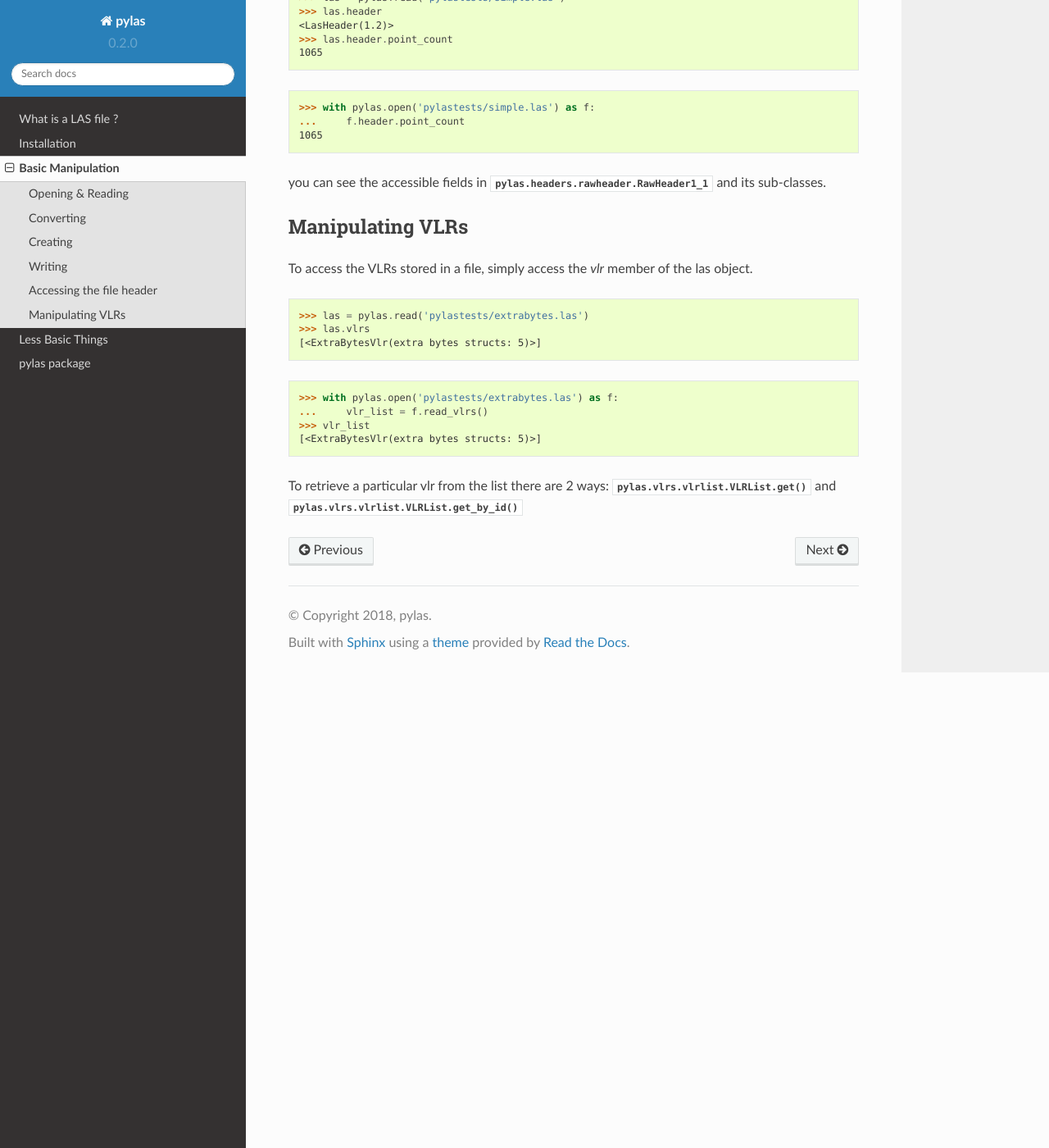
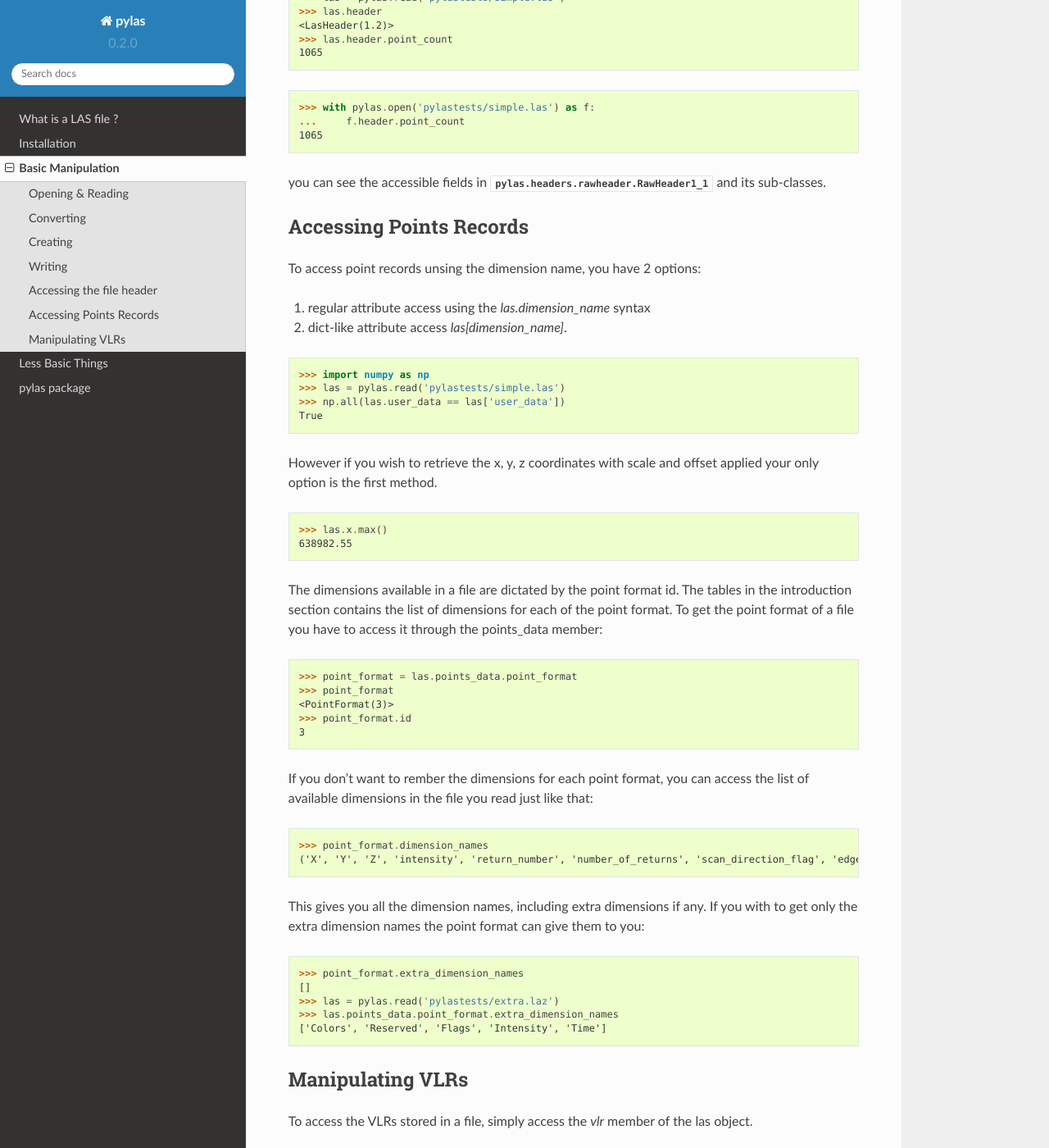
Before and after one commit to tmontaigu/pylas, a Sphinx documentation site: the page built from docs/basic.rst, in a window 1280 px wide and 1400 px high, scrolled down 1206 px. Shown: the whole window at 82% size. Built offline with Sphinx 7.4.7 and the Read the Docs theme 2.0.0, drawn with Linux system fonts in a browser that asks for light colours; pages that are not in the unit, such as notebooks, are missing from menus.

Commit message:
Add a section about point records

```diff
--- a/docs/basic.rst
+++ b/docs/basic.rst
@@ -73,6 +73,52 @@ You can access the header of a las file you read or opened by retrieving the 'he
 
 you can see the accessible fields in :class:`pylas.headers.rawheader.RawHeader1_1` and its sub-classes.
 
+
+Accessing Points Records
+========================
+
+To access point records unsing the dimension name, you have 2 options:
+
+1) regular attribute access using the `las.dimension_name` syntax
+2) dict-like attribute access `las[dimension_name]`.
+
+>>> import numpy as np
+>>> las = pylas.read('pylastests/simple.las')
+>>> np.all(las.user_data == las['user_data'])
+True
+
+However if you wish to retrieve the x, y, z coordinates with scale and offset applied
+your only option is the first method.
+
+>>> las.x.max()
+638982.55
+
+The dimensions available in a file are dictated by the point format id.
+The tables in the introduction section contains the list of dimensions for each of the
+point format.
+To get the point format of a file you have to access it through the points_data member:
+
+>>> point_format = las.points_data.point_format
+>>> point_format
+<PointFormat(3)>
+>>> point_format.id
+3
+
+If you don't want to rember the dimensions for each point format,
+you can access the list of available dimensions in the file you read just like that:
+
+>>> point_format.dimension_names
+('X', 'Y', 'Z', 'intensity', 'return_number', 'number_of_returns', 'scan_direction_flag', 'edge_of_flight_line', 'classification', 'synthetic', 'key_point', 'withheld', 'scan_angle_rank', 'user_data', 'point_source_id', 'gps_time', 'red', 'green', 'blue')
+
+This gives you all the dimension names, including extra dimensions if any.
+If you with to get only the extra dimension names the point format can give them to you:
+
+>>> point_format.extra_dimension_names
+[]
+>>> las = pylas.read('pylastests/extra.laz')
+>>> las.points_data.point_format.extra_dimension_names
+['Colors', 'Reserved', 'Flags', 'Intensity', 'Time']
+
 .. _manipulating_vlrs:
 
 Manipulating VLRs
```
